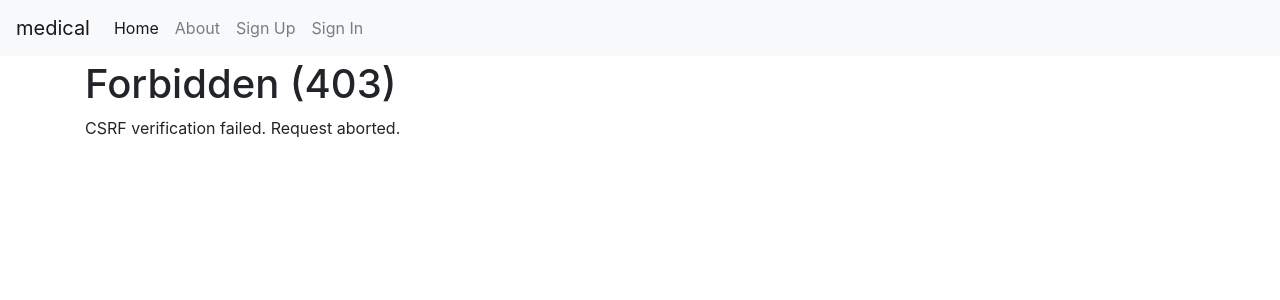
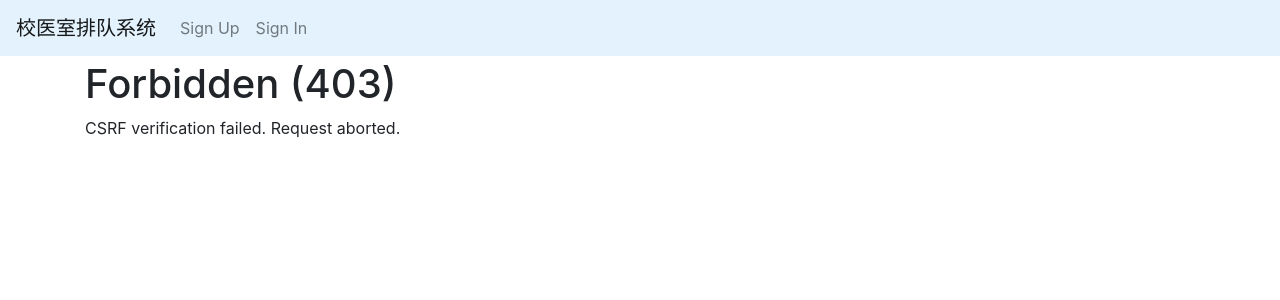
Before and after one commit to PythonerKK/medical, a Django app: template medical/templates/403.html in a window 1280 px wide. Shown: the top 300 px of the page. Run offline with Django 3.2, Linux system fonts and the light colour scheme; the template is opened without the code that fills it, so the values that code supplies are empty; parts of the project's set-up code (start-up, migrations or seed data) failed here and were passed over; some libraries are stand-ins or nearby versions.

Commit message:
完成队列html模板

```diff
--- a/medical/queueup/urls.py
+++ b/medical/queueup/urls.py
@@ -1,10 +1,12 @@
 from django.urls import path
 
-from medical.queueup.views import lineup_view, cancel_lineup_view, get_queue_list_view
+from medical.queueup.views import lineup_view, cancel_lineup_view, get_queue_list_view, index_view
 
 app_name = "queueup"
 urlpatterns = [
     path("lineup/", view=lineup_view, name="lineup"),
     path("cancel-lineup/", view=cancel_lineup_view, name="cancel_lineup"),
-    path("list/", view=get_queue_list_view, name="list")
+    path("list/", view=get_queue_list_view, name="list"),
+
+    path("", view=index_view, name='index')
 ]
--- a/medical/queueup/views.py
+++ b/medical/queueup/views.py
@@ -3,6 +3,7 @@ import json
 from django.conf import settings
 from django.core.cache import cache
 from django.http import JsonResponse
+from django.shortcuts import render
 from django.views.decorators.csrf import csrf_exempt
 from django.views.decorators.http import require_POST
 from rest_framework_jwt.settings import api_settings
@@ -78,6 +79,11 @@ def get_queue_list_view(request):
     return response_success_with_data(return_data)
 
 
+@csrf_exempt
+def index_view(request):
+    """排队系统首页列表"""
+
+    return render(request, "queue/list.html")
 
 
 def push(key, value):
--- a/medical/templates/base.html
+++ b/medical/templates/base.html
@@ -3,7 +3,7 @@
   <head>
     <meta charset="utf-8">
     <meta http-equiv="x-ua-compatible" content="ie=edge">
-    <title>{% block title %}medical{% endblock title %}</title>
+    <title>{% block title %}校医室排队管理系统{% endblock title %}</title>
     <meta name="viewport" content="width=device-width, initial-scale=1.0">
     <meta name="description" content="">
     <meta name="author" content="">
@@ -21,13 +21,6 @@
     <link href="https://stackpath.bootstrapcdn.com/bootstrap/4.3.1/css/bootstrap.min.css" rel="stylesheet" integrity="sha384-ggOyR0iXCbMQv3Xipma34MD+dH/1fQ784/j6cY/iJTQUOhcWr7x9JvoRxT2MZw1T" crossorigin="anonymous">
 
 
-    <!-- Your stuff: Third-party CSS libraries go here -->
-
-    <!-- This file stores project-specific CSS -->
-
-    <link href="{% static 'css/project.css' %}" rel="stylesheet">
-
-
     {% endblock %}
 
   </head>
@@ -35,24 +28,18 @@
   <body>
 
     <div class="mb-1">
-      <nav class="navbar navbar-expand-md navbar-light bg-light">
+      <nav class="navbar navbar-expand-md navbar-light" style="background-color: #e3f2fd;">
         <button class="navbar-toggler navbar-toggler-right" type="button" data-toggle="collapse" data-target="#navbarSupportedContent" aria-controls="navbarSupportedContent" aria-expanded="false" aria-label="Toggle navigation">
           <span class="navbar-toggler-icon"></span>
         </button>
-        <a class="navbar-brand" href="{% url 'home' %}">medical</a>
+        <a class="navbar-brand" href="{% url 'queueup:index' %}">校医室排队系统</a>
 
         <div class="collapse navbar-collapse" id="navbarSupportedContent">
           <ul class="navbar-nav mr-auto">
-            <li class="nav-item active">
-              <a class="nav-link" href="{% url 'home' %}">Home <span class="sr-only">(current)</span></a>
-            </li>
-            <li class="nav-item">
-              <a class="nav-link" href="{% url 'about' %}">About</a>
-            </li>
             {% if request.user.is_authenticated %}
               <li class="nav-item">
                 {# URL provided by django-allauth/account/urls.py #}
-                <a class="nav-link" href="{% url 'users:detail' request.user.username  %}">{% trans "My Profile" %}</a>
+                <a class="nav-link" href="{% url 'users:detail' request.user.username  %}">个人中心</a>
               </li>
               <li class="nav-item">
                 {# URL provided by django-allauth/account/urls.py #}
@@ -96,9 +83,9 @@
     {% block javascript %}
 
       <!-- Bootstrap JS and its dependencies-->
-      <script src="https://code.jquery.com/jquery-3.3.1.slim.min.js" integrity="sha384-q8i/X+965DzO0rT7abK41JStQIAqVgRVzpbzo5smXKp4YfRvH+8abtTE1Pi6jizo" crossorigin="anonymous"></script>
-      <script src="https://cdnjs.cloudflare.com/ajax/libs/popper.js/1.14.3/umd/popper.min.js" integrity="sha384-ZMP7rVo3mIykV+2+9J3UJ46jBk0WLaUAdn689aCwoqbBJiSnjAK/l8WvCWPIPm49" crossorigin="anonymous"></script>
-      <script src="https://stackpath.bootstrapcdn.com/bootstrap/4.3.1/js/bootstrap.min.js" integrity="sha384-JjSmVgyd0p3pXB1rRibZUAYoIIy6OrQ6VrjIEaFf/nJGzIxFDsf4x0xIM+B07jRM" crossorigin="anonymous"></script>
+      <script src="https://cdn.bootcdn.net/ajax/libs/jquery/3.5.1/jquery.min.js"></script>
+      <script src="https://cdn.bootcdn.net/ajax/libs/popper.js/2.4.0/cjs/popper.min.js"></script>
+      <script src="https://cdn.bootcdn.net/ajax/libs/twitter-bootstrap/4.5.0/js/bootstrap.min.js"></script>
 
       <!-- Your stuff: Third-party javascript libraries go here -->
 
```
Also changed, not shown: medical/templates/queue/list.html (added, +23 -0 lines).
